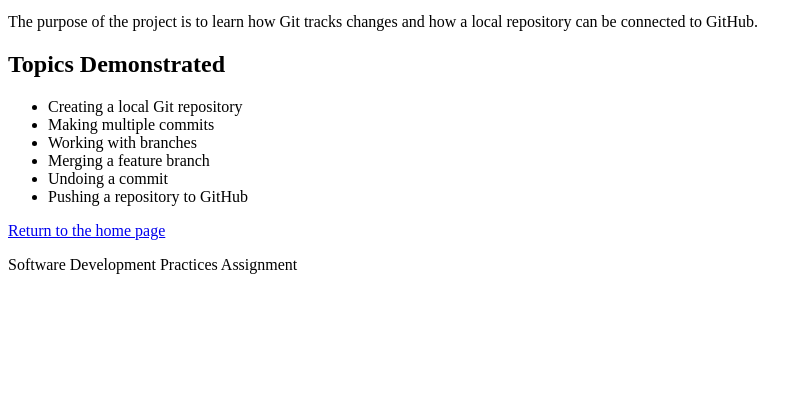
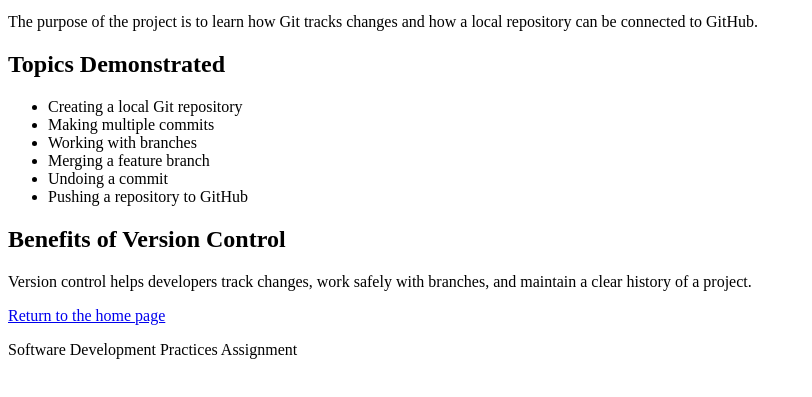
Before and after one commit to WhySeriousKaif/software-development-practices-git-workflow, a plain HTML site: page about.html in a window 1280 px wide. Shown: the part 101-498 px from the top of the page, without its empty margins (0-812 px from the left). Drawn offline with Linux system fonts and the light colour scheme.

Commit message:
Add version control benefits on feature branch

```diff
--- a/about.html
+++ b/about.html
@@ -31,6 +31,13 @@
             <li>Undoing a commit</li>
             <li>Pushing a repository to GitHub</li>
         </ul>
+        <section>
+            <h2>Benefits of Version Control</h2>
+            <p>
+                Version control helps developers track changes, work safely
+                with branches, and maintain a clear history of a project.
+            </p>
+        </section>
 
         <a href="index.html">Return to the home page</a>
     </main>
```
Also changed, not shown: index.html (+1 -1 lines).
